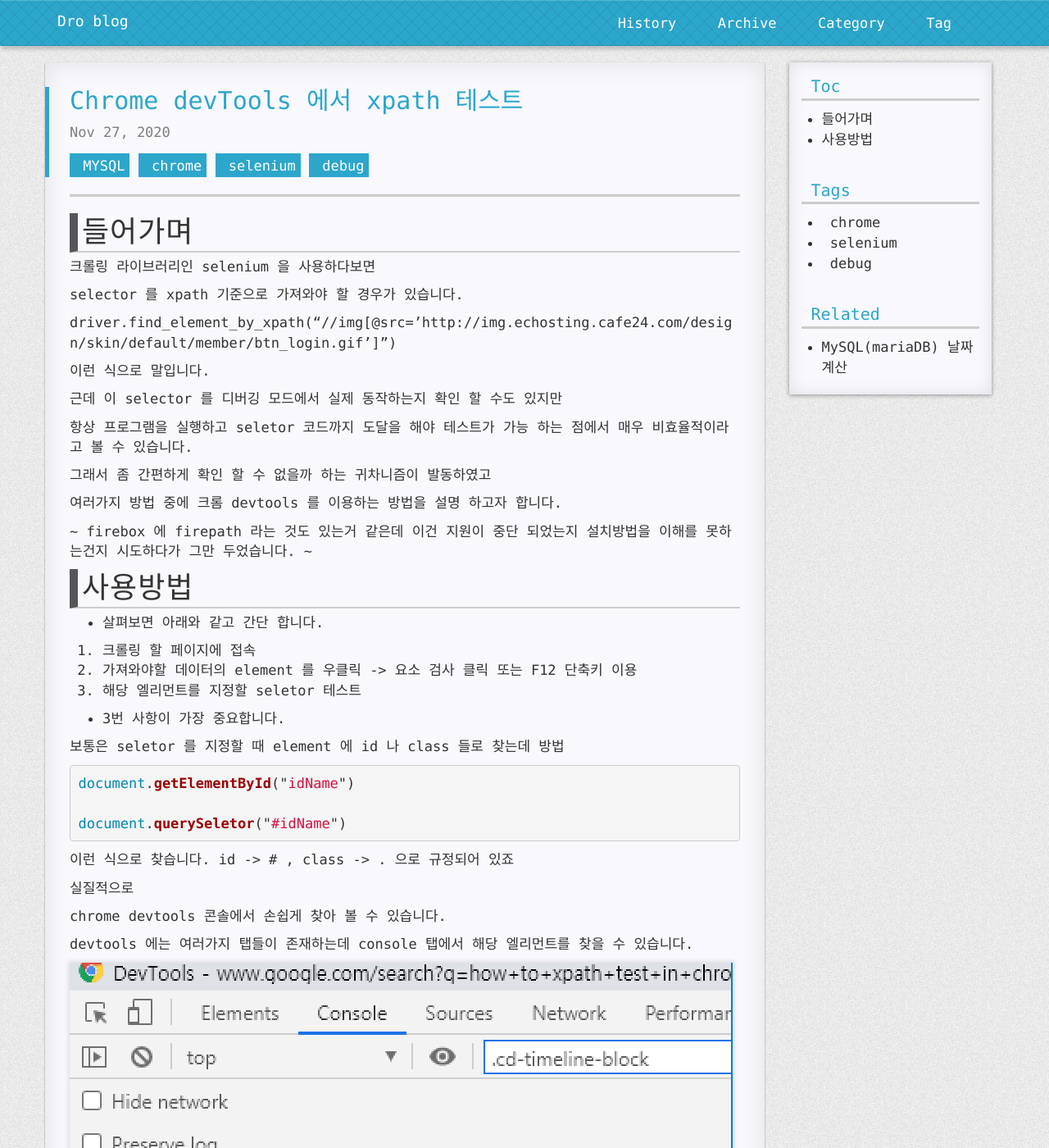
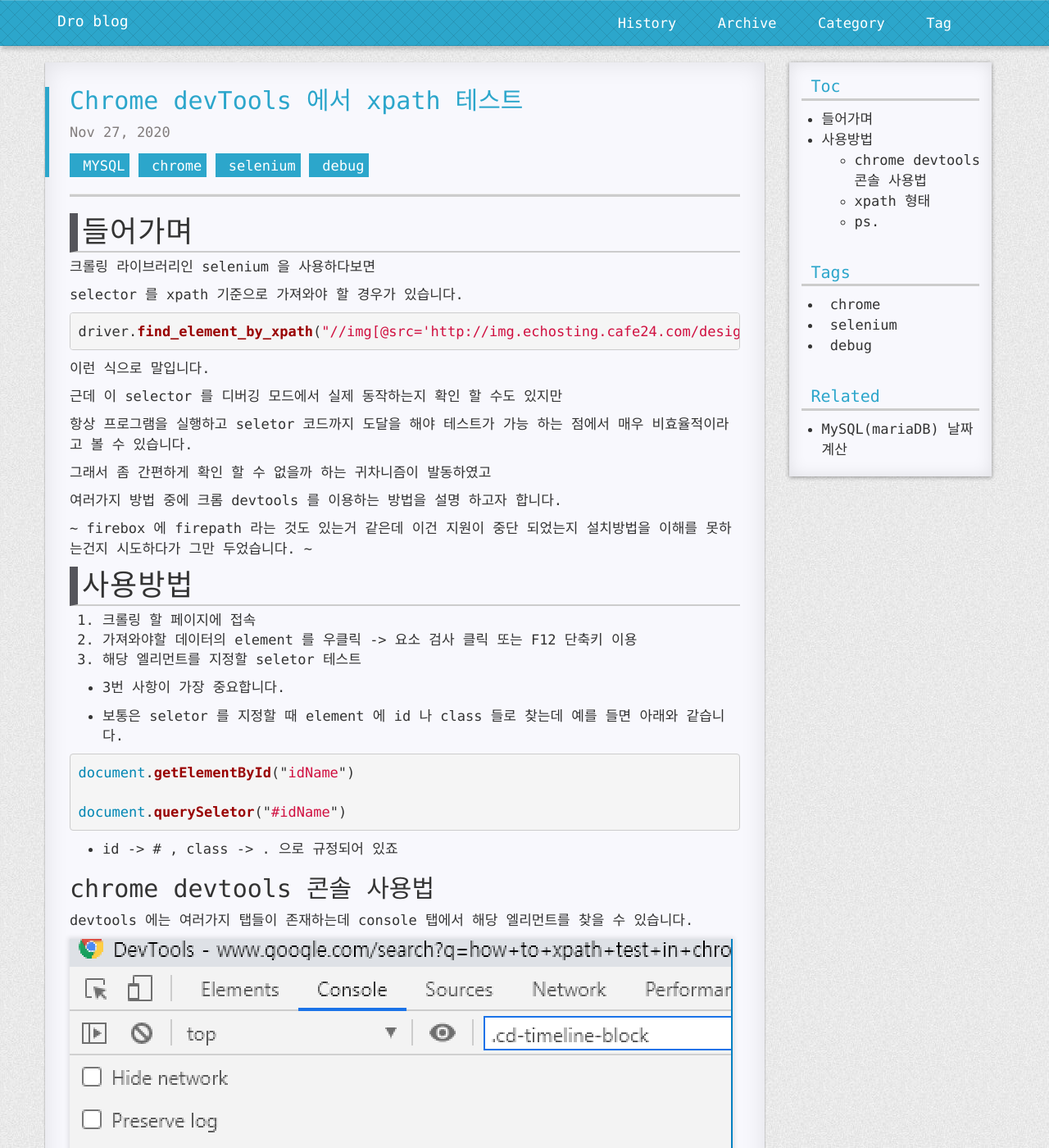
Before and after one commit to andurogit/andurogit.github.io, a Jekyll site: the page built from _posts/2021-01-14-chrome-selenium-test.md, in a window 1280 px wide and 1400 px high. Shown: the whole window at 82% size. Built offline with Jekyll 4.4.1, drawn with Linux system fonts in a browser that asks for light colours; nearby versions of some CDN libraries; a style sheet for code colours, icons or effects is not loaded; some of the changed text lies outside the part shown.

Commit message:
post modify

````diff
--- a/_posts/2021-01-14-chrome-selenium-test.md
+++ b/_posts/2021-01-14-chrome-selenium-test.md
@@ -15,7 +15,9 @@
 
 selector 를 xpath 기준으로 가져와야 할 경우가 있습니다.
 
+```python
 driver.find_element_by_xpath("//img[@src='http://img.echosting.cafe24.com/design/skin/default/member/btn_login.gif']")
+```
 
 이런 식으로 말입니다.
 
@@ -31,15 +33,13 @@
 
 # 사용방법
 
-* 살펴보면 아래와 같고 간단 합니다.
-
 1. 크롤링 할 페이지에 접속
 1. 가져와야할 데이터의 element 를 우클릭 -> 요소 검사 클릭 또는 F12 단축키 이용
 1. 해당 엘리먼트를 지정할 seletor 테스트
 
 * 3번 사항이 가장 중요합니다.
 
-보통은 seletor 를 지정할 때 element 에 id 나 class 들로 찾는데 방법
+* 보통은 seletor 를 지정할 때 element 에 id 나 class 들로 찾는데 예를 들면 아래와 같습니다.
 
 ```javascript
 document.getElementById("idName")
@@ -47,11 +47,9 @@
 document.querySeletor("#idName")
 ```
 
-이런 식으로 찾습니다. id -> # , class -> . 으로 규정되어 있죠
+* id -> # , class -> . 으로 규정되어 있죠
 
-실질적으로
-
-chrome devtools 콘솔에서 손쉽게 찾아 볼 수 있습니다.
+## chrome devtools 콘솔 사용법
 
 devtools 에는 여러가지 탭들이 존재하는데 console 탭에서 해당 엘리먼트를 찾을 수 있습니다.
 
@@ -63,20 +61,26 @@
 
 ![](/static/img/2021-01-14-10-32-29.png)
 
-xpath 형태로 element 를 선택 할 때는 조금 다른 형태로 지정을 해야 합니다.
+## xpath 형태
 
+* xpath 형태로 element 를 선택 할 때는 조금 다른 형태로 지정을 해야 합니다.
+
+```debug
 $x(".//div[@class='cd-timeline-block']")
+```
 
 ![](/static/img/2021-01-14-10-32-08.png)
 
-이런 식으로 사용 해야 하고 $x(". 이후에 코드들은 실제로 selenium 을 이용하여 xpath 를 사용할 때 기술해야하는 코드와 일치 합니다.
+* 이런 식으로 사용 해야 하고 $x(". 이후에 코드들은 실제로 selenium 을 이용하여 xpath 를 사용할 때 기술해야하는 코드와 일치 합니다.
 
-이렇게 devtools 에서 미리 선택자를 사용하여 실제로 엘리먼트가 선택 되는지 확인 후에 코딩을 하면 매번 실행 시 마다 확인해야 하는 번거로움을 피할 수 있겠습니다.
+* 이렇게 devtools 에서 미리 선택자를 사용하여 실제로 엘리먼트가 선택 되는지 확인 후에 코딩을 하면 매번 실행 시 마다 확인해야 하는 번거로움을 피할 수 있겠습니다.
 
-주의점 이라고 말할 수 있는 걸로는 위에 캡쳐 처럼 element 가 다수 일 경우와 1개일 경우는 각기 다른 함수를 사용 해야 합니다. 다수 일 경우는 반복문을 사용해서 각 엘리먼트를 컨트롤 해야 겠습니다.
+* 주의점 이라고 말할 수 있는 걸로는 위에 캡쳐 처럼 element 가 다수 일 경우와 1개일 경우는 각기 다른 함수를 사용 해야 합니다. 다수 일 경우는 반복문을 사용해서 각 엘리먼트를 컨트롤 해야 겠습니다.
 
-예)
+* 예)
 1개 일 경우 :  find_element_by_xpath
 다수 일 경우 : find_elements_by_xpath
 
-ps. 요즘 selenium 을 살펴보면서 알게 된 건데 이런 웹 컨트롤이 가능한 라이브러리로 타임세일이나 핫딜 같은 쇼핑에 이용하시는 분들이 있다고 들었습니다. 대단한 분들 입니다. 저도 그 경지까지 갈 수 있도록 노력해야 겠습니다.
+## ps.
+
+요즘 selenium 을 살펴보면서 알게 된 건데 이런 웹 컨트롤이 가능한 라이브러리로 타임세일이나 핫딜 같은 쇼핑에 이용하시는 분들이 있다고 들었습니다. 대단한 분들 입니다. 저도 그 경지까지 갈 수 있도록 노력해야 겠습니다.
````
